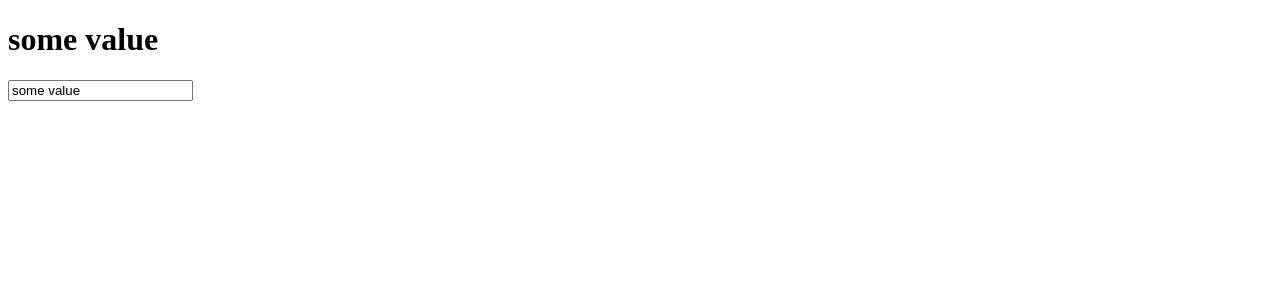
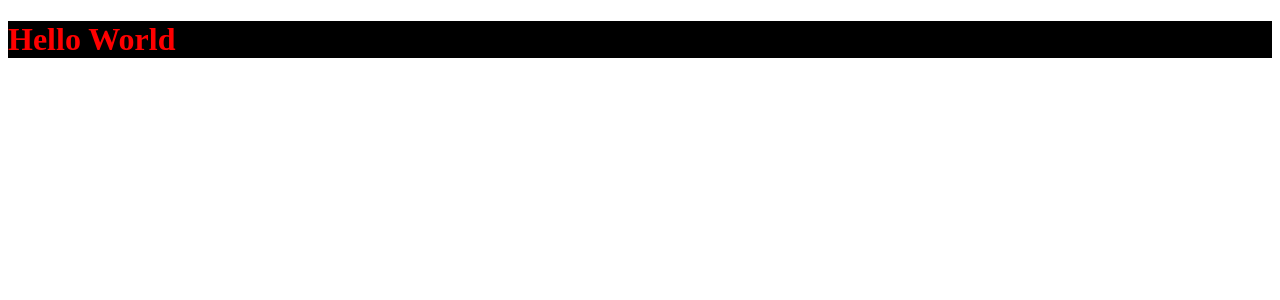
Before and after one commit to RodWeb21/vue-course, a Vue app: page / in a window 1280 px wide. Shown: the top 300 px of the page. Built offline with nearby package versions, Linux system fonts and the light colour scheme.

Commit message:
Clases dinamicas

```diff
--- a/src/App.vue
+++ b/src/App.vue
@@ -1,12 +1,19 @@
 <script setup>
-import { ref } from 'vue';
-
-const myValue = ref("some value");
+let myCondition = true;
 </script>
 
 <template>
-  <h1>{{ myValue }}</h1>
-  <input type="text" v-model="myValue">
+  <!-- <h1 :class="myCondition ? 'hightlight' : 'red'">Hello World</h1> -->
+  <h1 :class="{hightlight: myCondition, red: true}">Hello World</h1>
 </template>
 
-<style scoped></style>
+<style scoped>
+.hightlight {
+  background-color: black;
+  color: yellow;
+}
+
+.red {
+  color: red;
+}
+</style>
```
